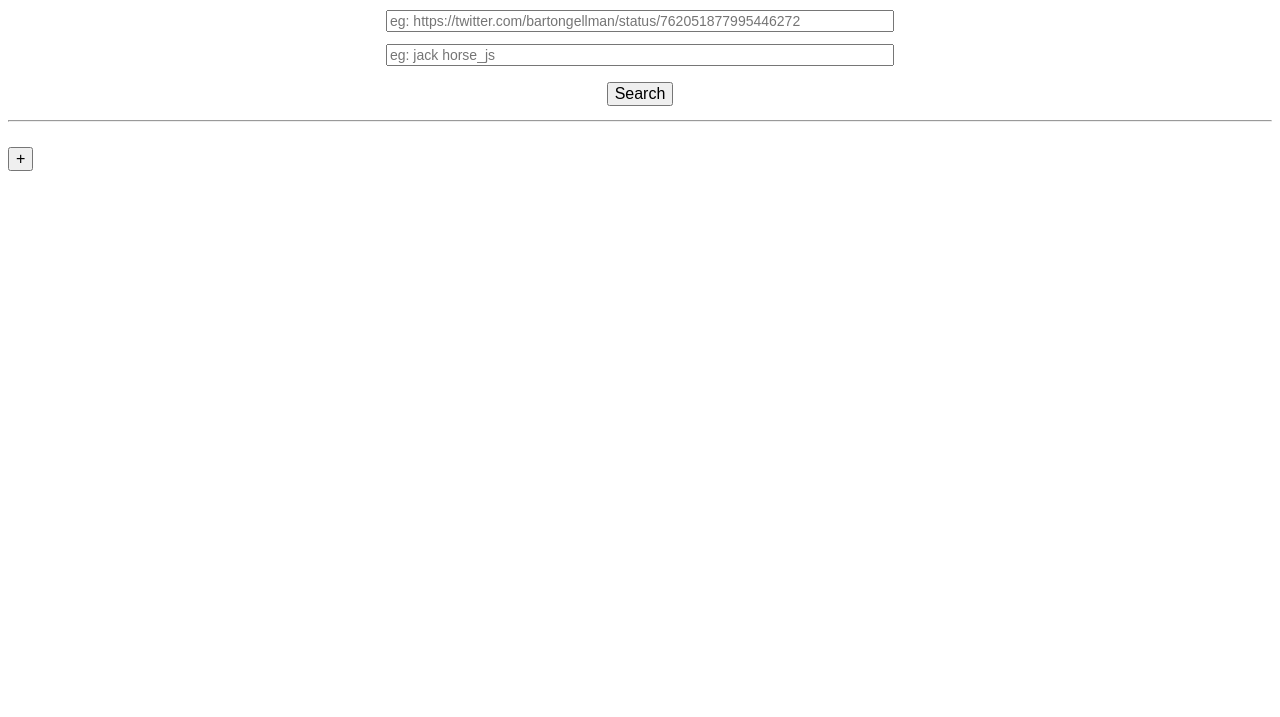
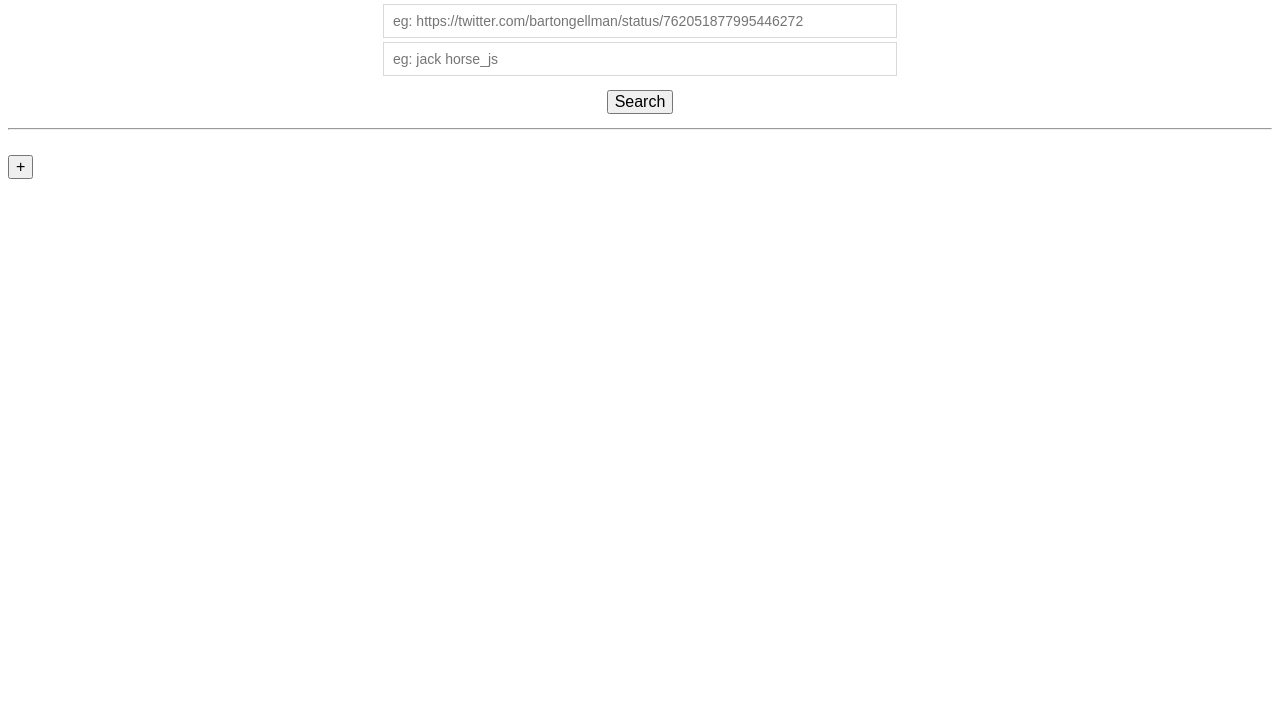
Before and after one commit to thameera/cfviewer, a website: page public/index.html in a window 1280 px wide. Shown: the part 83-800 px from the top of the page. Drawn offline with Linux system fonts and the light colour scheme.

Commit message:
Make input boxes google-y

```diff
--- a/public/css/style.css
+++ b/public/css/style.css
@@ -19,7 +19,17 @@ body {
   font-size: 14px;
 }
 
+.input-container {
+  margin: 4px auto;
+  width: 510px;
+  border: 1px solid #d9d9d9;
+  padding: 1px;
+}
+
 input {
+  box-sizing: border-box;
+  border: none;
+  outline: none;
   width: 500px;
   font-size: 14px;
   margin: 6px;
--- a/public/index.html
+++ b/public/index.html
@@ -14,11 +14,11 @@
       CFViewer<sup>beta</sup>
     </div>
 
-    <div>
-      <input type="text" id="tweet_url" placeholder="eg: https://twitter.com/bartongellman/status/762051877995446272" class="tooltip" title="Root tweet's URL" />
+    <div class="input-container tooltip" title="Root tweet's URL">
+      <input type="text" id="tweet_url" placeholder="eg: https://twitter.com/bartongellman/status/762051877995446272" />
     </div>
-    <div>
-      <input type="text" id="usernames" placeholder="eg: jack horse_js" class="tooltip" title="Usernames (Optional. Space-separated.)" />
+    <div class="input-container tooltip" title="Usernames (Optional. Space-separated.)">
+      <input type="text" id="usernames" placeholder="eg: jack horse_js" />
     </div>
 
     <div>
```
